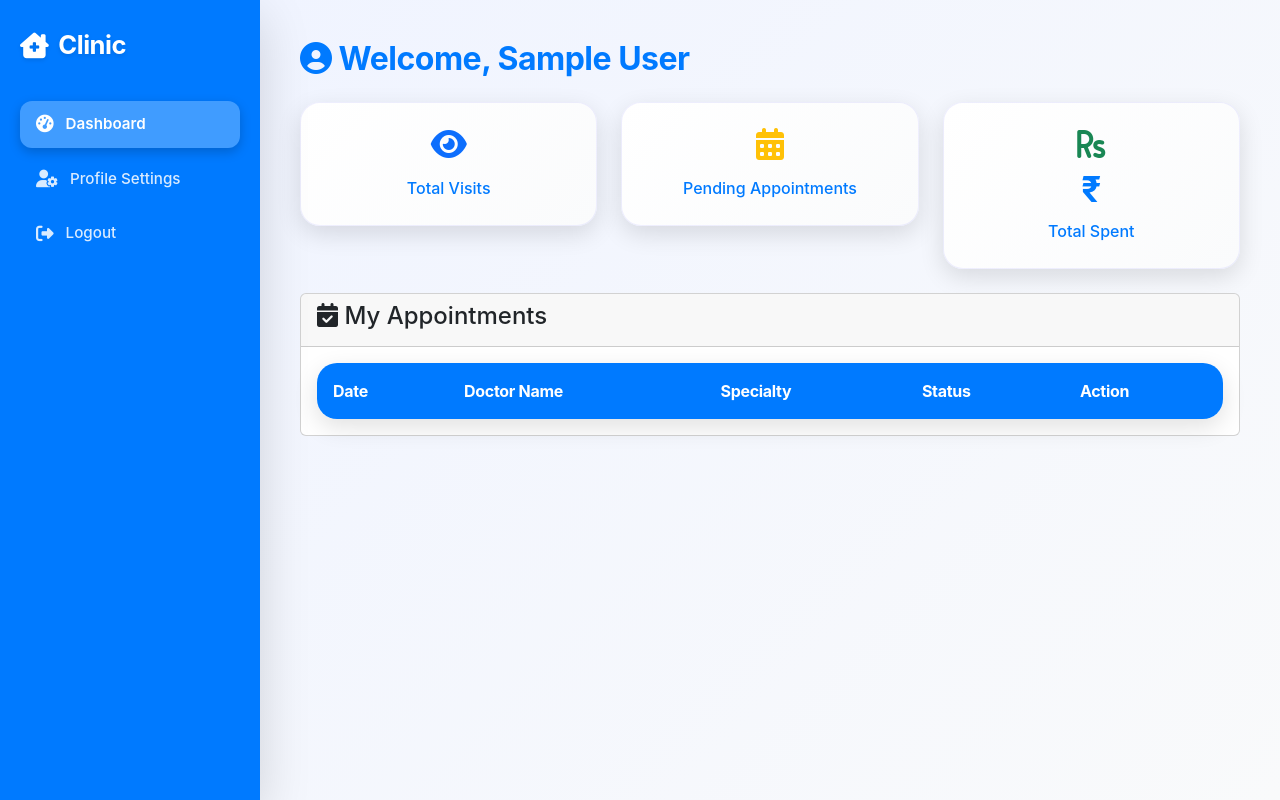
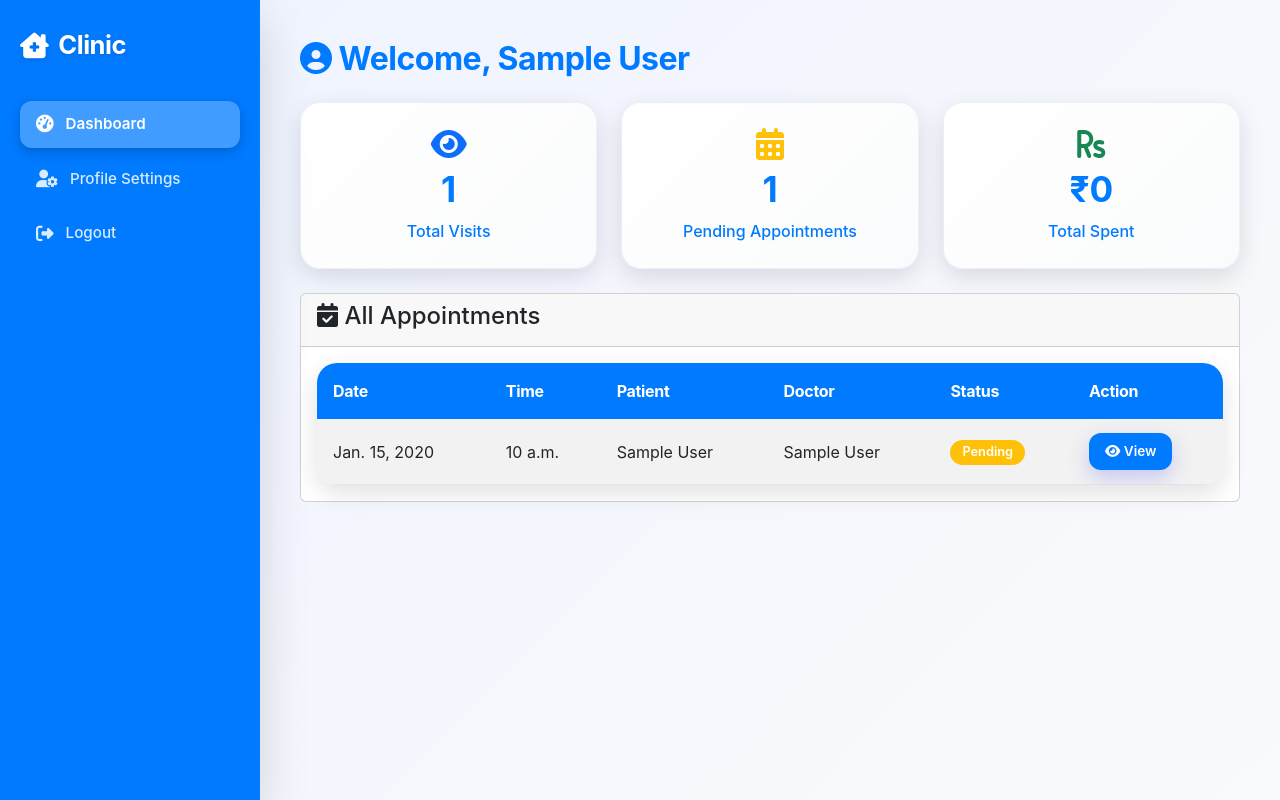
Before and after one commit to pdp7093-brainstream/Doctor_management_system, a Django app: page /dashboard/ in a window 1280 px wide. Run offline with Django 5.2, Linux system fonts and the light colour scheme; a user stored in the database is signed in; tables that the repository leaves empty hold one stand-in row (values such as "Sample post"); lists and menus that the app fills with data are empty.

Commit message:
small changes

```diff
--- a/accounts/urls.py
+++ b/accounts/urls.py
@@ -7,7 +7,6 @@ urlpatterns = [
     path('about/',views.about,name='about'),
     path('departments/',views.departments,name='departments'),
     path('services/',views.services,name='services'),
-
 
     path('terms/',views.terms,name='terms'),
     path('contact/',views.contact,name='contact'),
--- a/accounts/views.py
+++ b/accounts/views.py
@@ -1,16 +1,13 @@
-from django.shortcuts import render, redirect
 from .models import *
 from .forms import *
+from django.shortcuts import render, redirect
 from django.contrib.auth.models import User
-from django.contrib.auth import authenticate,logout as auth_logout, login as auth_login
+from django.contrib.auth import authenticate,logout as auth_logout, login as auth_login,update_session_auth_hash
 from django.views import View
 from django.contrib.auth.mixins import LoginRequiredMixin
-from django.contrib.auth import update_session_auth_hash
 from django.contrib import messages
 from django.contrib.auth.decorators import login_required
-from django.contrib import messages
-from django.core.files.storage import default_storage
-from django.core.files.base import ContentFile
+from appointment.models import Appointment
 
 def home(request):
     return render(request, 'index.html')
@@ -35,10 +32,22 @@ def login(request):
 
 @login_required(login_url='login')
 def dashboard(request):
-    return render(request,'pdashboard/dashboard.html')
+    appointments = Appointment.objects.filter(patient__user=request.user).select_related('patient__user', 'doctor__user').order_by('-appointment_date', '-time_slot')
+    total_visits = appointments.count()
+    pending_appointments = appointments.filter(status='pending').count()
+    total_spent = 0
+
+    context = {
+        'appointments': appointments,
+        'total_visits': total_visits,
+        'pending_appointments': pending_appointments,
+        'total_spent': total_spent,
+    }
+    return render(request, 'pdashboard/dashboard.html', context)
 
 @login_required(login_url='login')
 def profile(request):
+    Patient.objects.get_or_create(user=request.user)
     return render(request,'pdashboard/profile.html')
 
 def report(request):
@@ -122,34 +131,23 @@ class ChangePasswordView(LoginRequiredMixin, View):
 
 # Update user profile
 
-from django.shortcuts import render, redirect
-from django.contrib.auth.decorators import login_required
-from django.contrib import messages
-from .models import Patient
 @login_required
 def profile_settings(request):
     user = request.user
-    patient = user.patient # Current logged-in user ka patient profile
+    patient, created = Patient.objects.get_or_create(user=user)
 
     if request.method == 'POST':
-        # 1. User basic info update karein
+
         user.first_name = request.POST.get('first_name')
         user.email = request.POST.get('email')
         user.save()
 
-        # 2. Nayi fields jo aapne model mein add kari hain, unhe yahan save karein
+
         patient.phone = request.POST.get('phone')
         patient.address = request.POST.get('address')
-        patient.dob = request.POST.get('dob')
-        patient.gender = request.POST.get('gender')
-        patient.bld_grop = request.POST.get('bld_grop') # Jo field name models.py mein hai
-
-        # Additional fields (Medical History etc.)
-        patient.city = request.POST.get('city')
-        patient.state = request.POST.get('state')
-        patient.pin = request.POST.get('pin')
-        patient.diseases = request.POST.get('diseases')
-        patient.allergies = request.POST.get('allergies')
+        patient.dob = request.POST.get('dob') or None
+        patient.gender = request.POST.get('gender') or None
+        patient.bld_grop = request.POST.get('bld_grop') or None
 
         # Handle Profile Picture Upload
         if 'profile_picture' in request.FILES:
--- a/appointment/models.py
+++ b/appointment/models.py
@@ -1,5 +1,4 @@
 from django.db import models
-from django.contrib.auth.models import User
 from doctor.models import InnerMember,Medicine
 from accounts.models import Patient
 
--- a/static/assets/css/dashboard.css
+++ b/static/assets/css/dashboard.css
@@ -350,6 +350,15 @@ textarea.form-control {
     box-shadow: var(--shadow-md);
 }
 
+.table-scroll {
+    max-height: calc(10 * 68px + 80px);
+    overflow-y: auto;
+}
+
+.table-scroll .table {
+    margin-bottom: 0;
+}
+
 .table {
     margin-bottom: 0;
 }
--- a/templates/doctor/main.html
+++ b/templates/doctor/main.html
@@ -39,7 +39,7 @@
                         <i class="bi bi-people-fill"></i>
                         <span>Patients</span>
                     </div>
-                    <i class="bi bi-chevron-down arrow-icon"></i>
+                    <i class="arrow-icon"></i>
                 </a>
                 <ul class="submenu">
                     <li>
--- a/templates/header.html
+++ b/templates/header.html
@@ -51,10 +51,10 @@
           <li class="dropdown profile-nav">
             <a href="#">
               <div class="profile-avatar">
-                {% if user.patient.profile_picture %}
+                {% if user.patient.profile_picture and user.patient.profile_picture.name != 'profile_pictures/default-avatar.png' %}
                     <img src="{{ user.patient.profile_picture.url }}" alt="Profile" class="profile-avatar-img">
                 {% else %}
-                    {{ user.first_name|slice:":1"|upper }}
+                    {{ user.first_name|default:user.username|slice:":1"|upper }}
                 {% endif %}
               </div>
               <i class="bi toggle-dropdown"></i>
--- a/templates/pdashboard/dashboard.html
+++ b/templates/pdashboard/dashboard.html
@@ -66,16 +66,17 @@
             <!-- Appointments Table -->
             <div class="card">
                 <div class="card-header">
-                    <h4><i class="fas fa-calendar-check"></i> My Appointments</h4>
+                    <h4><i class="fas fa-calendar-check"></i> All Appointments</h4>
                 </div>
                 <div class="card-body">
-                    <div class="table-responsive">
+                    <div class="table-responsive table-scroll">
                         <table class="table table-striped">
                             <thead>
                                 <tr>
                                     <th>Date</th>
-                                    <th>Doctor Name</th>
-                                    <th>Specialty</th>
+                                    <th>Time</th>
+                                    <th>Patient</th>
+                                    <th>Doctor</th>
                                     <th>Status</th>
                                     <th>Action</th>
                                 </tr>
@@ -83,21 +84,47 @@
                             <tbody>
                                 {% for appointment in appointments %}
                                 <tr>
-                                    <td>{{ appointment.date }}</td>
-                                    <td>{{ appointment.doctor.name }}</td>
-                                    <td>{{ appointment.doctor.specialty }}</td>
+                                    <td>{{ appointment.appointment_date }}</td>
+                                    <td>{{ appointment.time_slot }}</td>
+                                    <td>
+                                        {% if appointment.patient and appointment.patient.user %}
+                                            {{ appointment.patient.user.first_name }}{% if appointment.patient.user.last_name %} {{ appointment.patient.user.last_name }}{% endif %}
+                                        {% else %}
+                                            {{ appointment.full_name }}
+                                        {% endif %}
+                                    </td>
+                                    <td>
+                                        {% if appointment.doctor and appointment.doctor.user %}
+                                            {{ appointment.doctor.user.first_name }}{% if appointment.doctor.user.last_name %} {{ appointment.doctor.user.last_name }}{% endif %}
+                                        {% else %}
+                                            Not assigned
+                                        {% endif %}
+                                    </td>
                                     <td>
                                         {% if appointment.status == 'confirmed' %}
                                             <span class="badge bg-success">Confirmed</span>
+                                        {% elif appointment.status == 'cancelled' %}
+                                            <span class="badge bg-danger">Cancelled</span>
                                         {% else %}
                                             <span class="badge bg-warning">Pending</span>
                                         {% endif %}
                                     </td>
                                     <td>
-                                        <button class="btn btn-primary btn-sm" data-bs-toggle="modal" data-bs-target="#appointmentModal" data-appointment-id="{{ appointment.id }}">
+                                        <button class="btn btn-primary btn-sm" data-bs-toggle="modal" data-bs-target="#appointmentModal"
+                                            data-appointment-date="{{ appointment.appointment_date }}"
+                                            data-appointment-time="{{ appointment.time_slot }}"
+                                            data-appointment-doctor="{% if appointment.doctor and appointment.doctor.user %}{{ appointment.doctor.user.first_name }}{% if appointment.doctor.user.last_name %} {{ appointment.doctor.user.last_name }}{% endif %}{% else %}Not assigned{% endif %}"
+                                            data-appointment-status="{{ appointment.status|capfirst }}"
+                                            data-appointment-notes="{{ appointment.notes|default:'No notes available'|escape }}"
+                                            data-appointment-fullname="{% if appointment.patient and appointment.patient.user %}{{ appointment.patient.user.first_name }}{% if appointment.patient.user.last_name %} {{ appointment.patient.user.last_name }}{% endif %}{% else %}{{ appointment.full_name|escape }}{% endif %}"
+                                            data-appointment-phone="{{ appointment.phone|escape }}">
                                             <i class="fas fa-eye"></i> View
                                         </button>
                                     </td>
+                                </tr>
+                                {% empty %}
+                                <tr>
+                                    <td colspan="6" class="text-center text-muted py-4">No appointments found yet.</td>
                                 </tr>
                                 {% endfor %}
                             </tbody>
@@ -118,13 +145,14 @@
                 </div>
                 <div class="modal-body">
                     <div id="appointment-details">
-                        <!-- Details will be loaded here via JavaScript or Django -->
+                        <!-- Details will be loaded here via JavaScript -->
+                        <p><strong>Patient Name:</strong> <span id="modal-fullname"></span></p>
+                        <p><strong>Phone:</strong> <span id="modal-phone"></span></p>
                         <p><strong>Date:</strong> <span id="modal-date"></span></p>
+                        <p><strong>Time:</strong> <span id="modal-time"></span></p>
                         <p><strong>Doctor:</strong> <span id="modal-doctor"></span></p>
-                        <p><strong>Specialty:</strong> <span id="modal-specialty"></span></p>
                         <p><strong>Status:</strong> <span id="modal-status"></span></p>
-                        <p><strong>Doctor's Notes:</strong> <span id="modal-notes"></span></p>
-                        <p><strong>Prescription:</strong> <span id="modal-prescription"></span></p>
+                        <p><strong>Notes:</strong> <span id="modal-notes"></span></p>
                     </div>
                 </div>
                 <div class="modal-footer">
@@ -136,18 +164,17 @@
 
     <script src="https://cdn.jsdelivr.net/npm/bootstrap@5.3.0/dist/js/bootstrap.bundle.min.js"></script>
     <script>
-        // JavaScript to populate modal (example, adjust as needed)
+        // JavaScript to populate modal from the selected appointment row
         const appointmentModal = document.getElementById('appointmentModal');
         appointmentModal.addEventListener('show.bs.modal', function (event) {
             const button = event.relatedTarget;
-            const appointmentId = button.getAttribute('data-appointment-id');
-            // Fetch details via AJAX or pre-load, for now placeholder
-            document.getElementById('modal-date').textContent = '2023-10-01'; // Example
-            document.getElementById('modal-doctor').textContent = 'Dr. Smith';
-            document.getElementById('modal-specialty').textContent = 'Cardiology';
-            document.getElementById('modal-status').textContent = 'Confirmed';
-            document.getElementById('modal-notes').textContent = 'Patient reports chest pain.';
-            document.getElementById('modal-prescription').textContent = 'Aspirin 100mg daily.';
+            document.getElementById('modal-fullname').textContent = button.dataset.appointmentFullname;
+            document.getElementById('modal-phone').textContent = button.dataset.appointmentPhone;
+            document.getElementById('modal-date').textContent = button.dataset.appointmentDate;
+            document.getElementById('modal-time').textContent = button.dataset.appointmentTime;
+            document.getElementById('modal-doctor').textContent = button.dataset.appointmentDoctor;
+            document.getElementById('modal-status').textContent = button.dataset.appointmentStatus;
+            document.getElementById('modal-notes').textContent = button.dataset.appointmentNotes;
         });
     </script>
 </body>
```
Also changed, not shown: templates/pdashboard/profile.html (+5 -6 lines).
